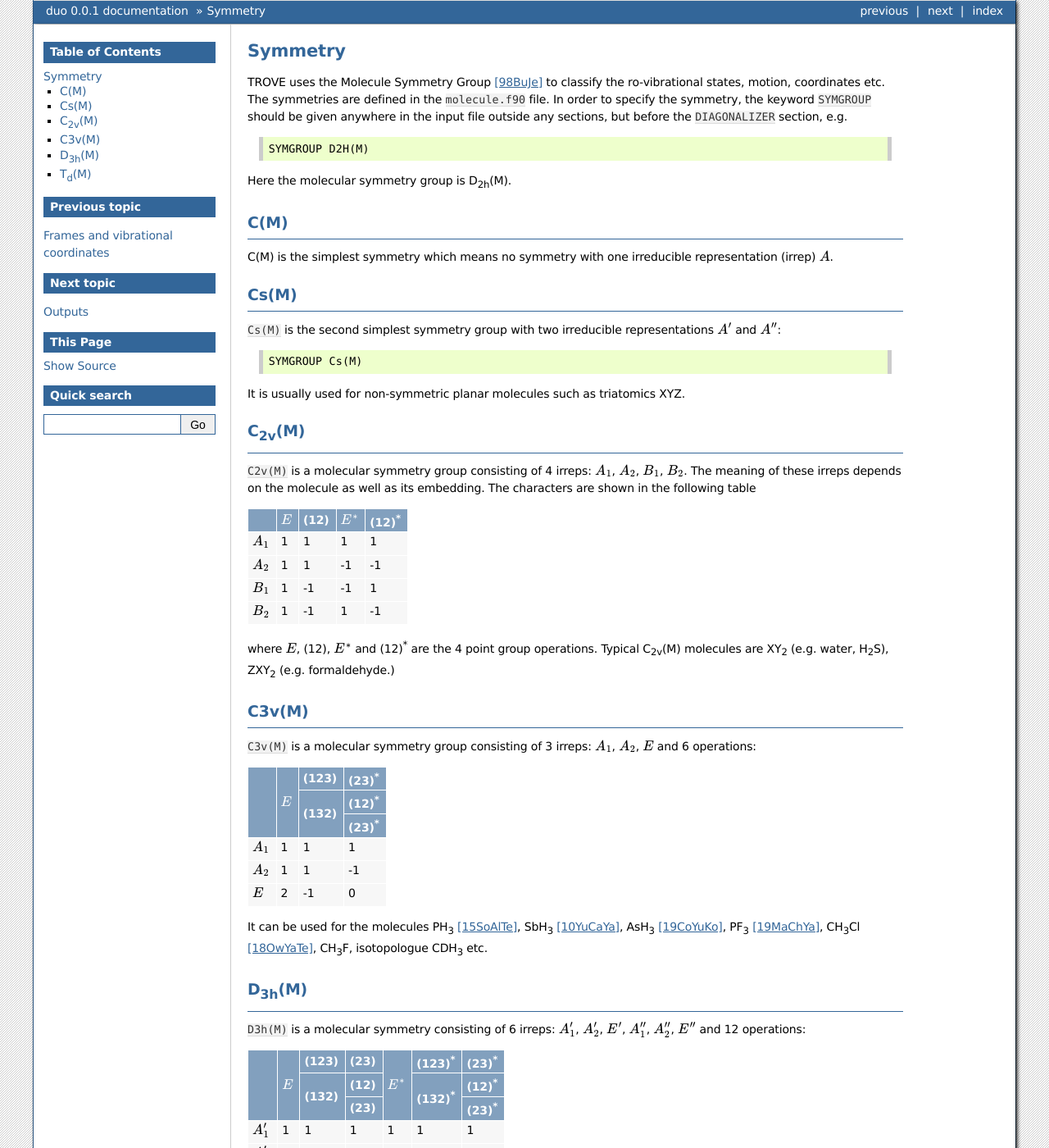
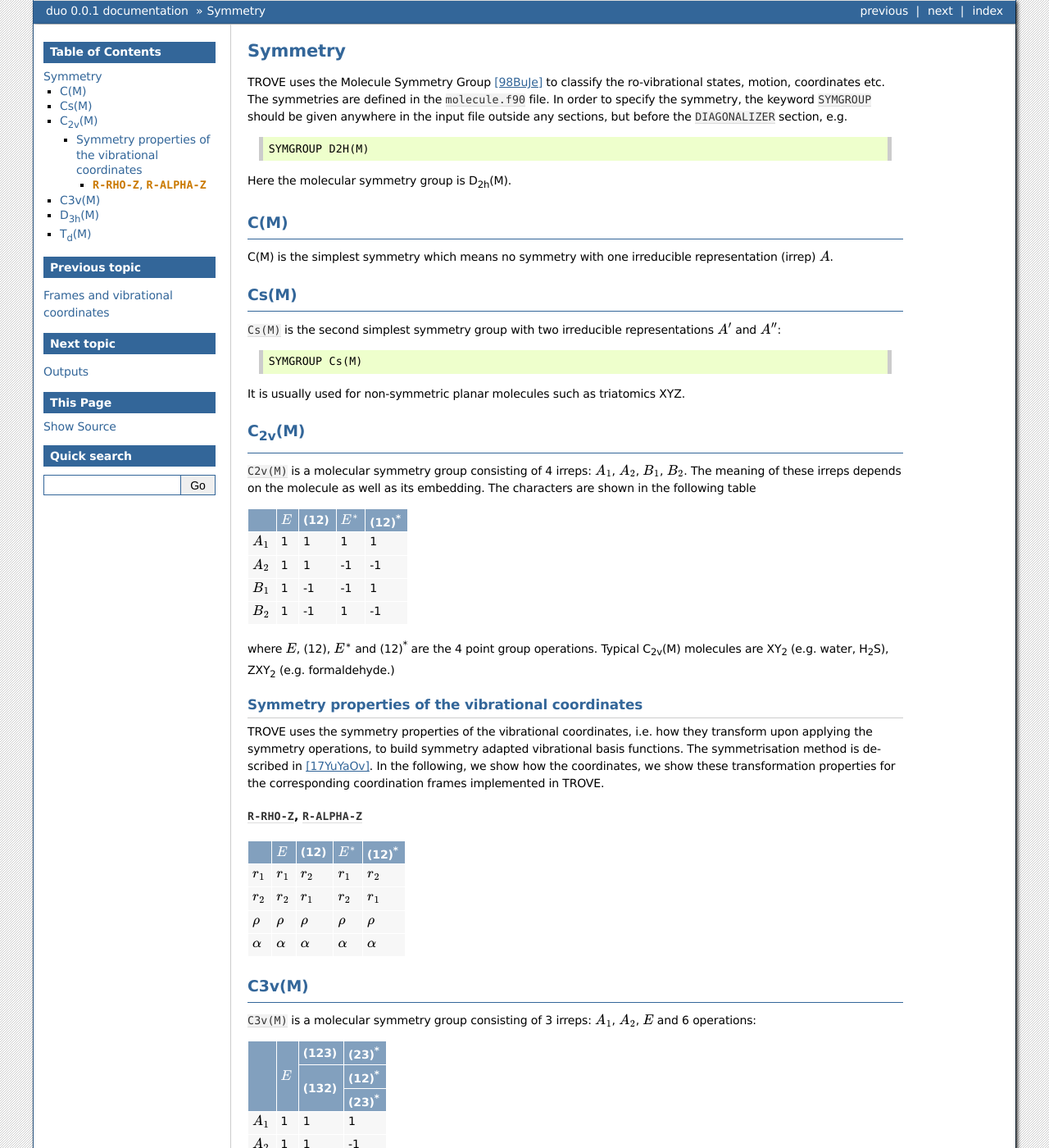
Before and after one commit to Trovemaster/TROVE, a Sphinx documentation site: the page built from docs/source/symmetry.rst, in a window 1280 px wide and 1400 px high. Shown: the whole window at 82% size. Built offline with Sphinx 7.4.7, drawn with Linux system fonts in a browser that asks for light colours; formulas are drawn with MathJax 3.

Commit message:
Update symmetry.rst

```diff
--- a/docs/source/symmetry.rst
+++ b/docs/source/symmetry.rst
@@ -47,6 +47,33 @@ C\ :sub:`2v`\ (M)
 +------------+-------------+------+-------------+----------------+
 
 where :math:`E`, (12), :math:`E^*` and (12)\ :sup:`*` are the 4 point group operations. Typical C\ :sub:`2v`\ (M) molecules are XY\ :sub:`2` (e.g. water, H\ :sub:`2`\ S), ZXY\ :sub:`2` (e.g. formaldehyde.)
+
+
+Symmetry properties of the vibrational coordinates
+--------------------------------------------------
+
+TROVE uses the symmetry properties of the vibrational coordinates, i.e. how they transform upon applying the symmetry operations, to build symmetry adapted vibrational basis functions. The symmetrisation method is described in [17YuYaOv]_. In the following, we show how the coordinates, we show these transformation properties for the corresponding coordination frames implemented in TROVE.
+
+
+``R-RHO-Z``, ``R-ALPHA-Z``
+^^^^^^^^^^^^^^^^^^^^^^^^^^
+
+
++--------------+---------------+--------------+---------------+---------------+
+|              | :math:`E`     |     (12)\    |  :math:`E^*`  |(12)\ :sup:`*` |
++==============+===============+==============+===============+===============+
+|:math:`r_1`   | :math:`r_1`   |  :math:`r_2` |:math:`r_1`    |  :math:`r_2`  |
++--------------+---------------+--------------+---------------+---------------+
+|:math:`r_2`   | :math:`r_2`   |  :math:`r_1` |:math:`r_2`    |  :math:`r_1`  |
++--------------+---------------+--------------+---------------+---------------+
+| :math:`\rho` |  :math:`\rho` | :math:`\rho` |:math:`\rho`   | :math:`\rho`  |
++--------------+---------------+--------------+---------------+---------------+
+|:math:`\alpha`| :math:`\alpha`|:math:`\alpha`|:math:`\alpha` | :math:`\alpha`|
++--------------+---------------+--------------+---------------+---------------+
+
+
+
+
 
 C3v(M)
 ======
```
